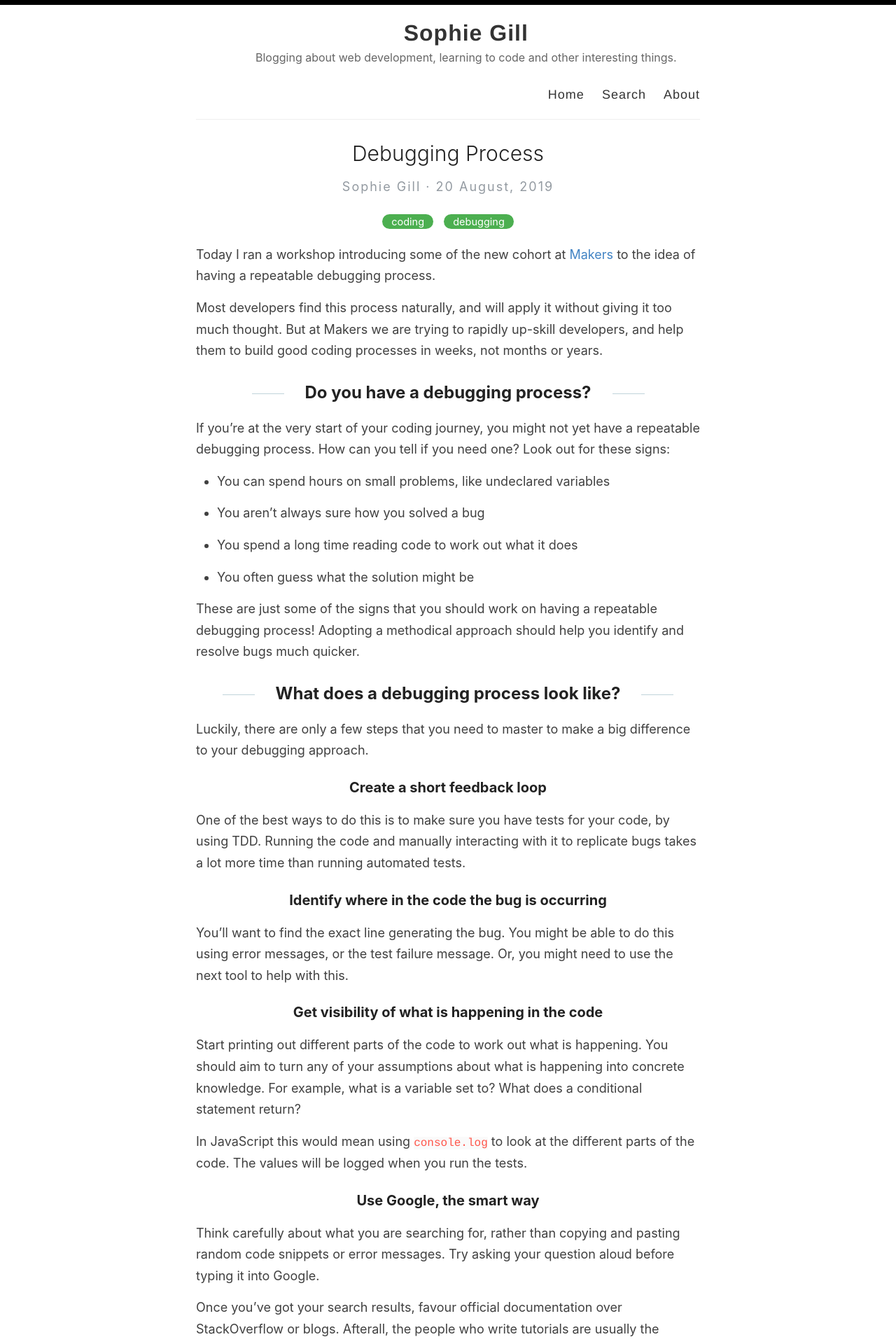
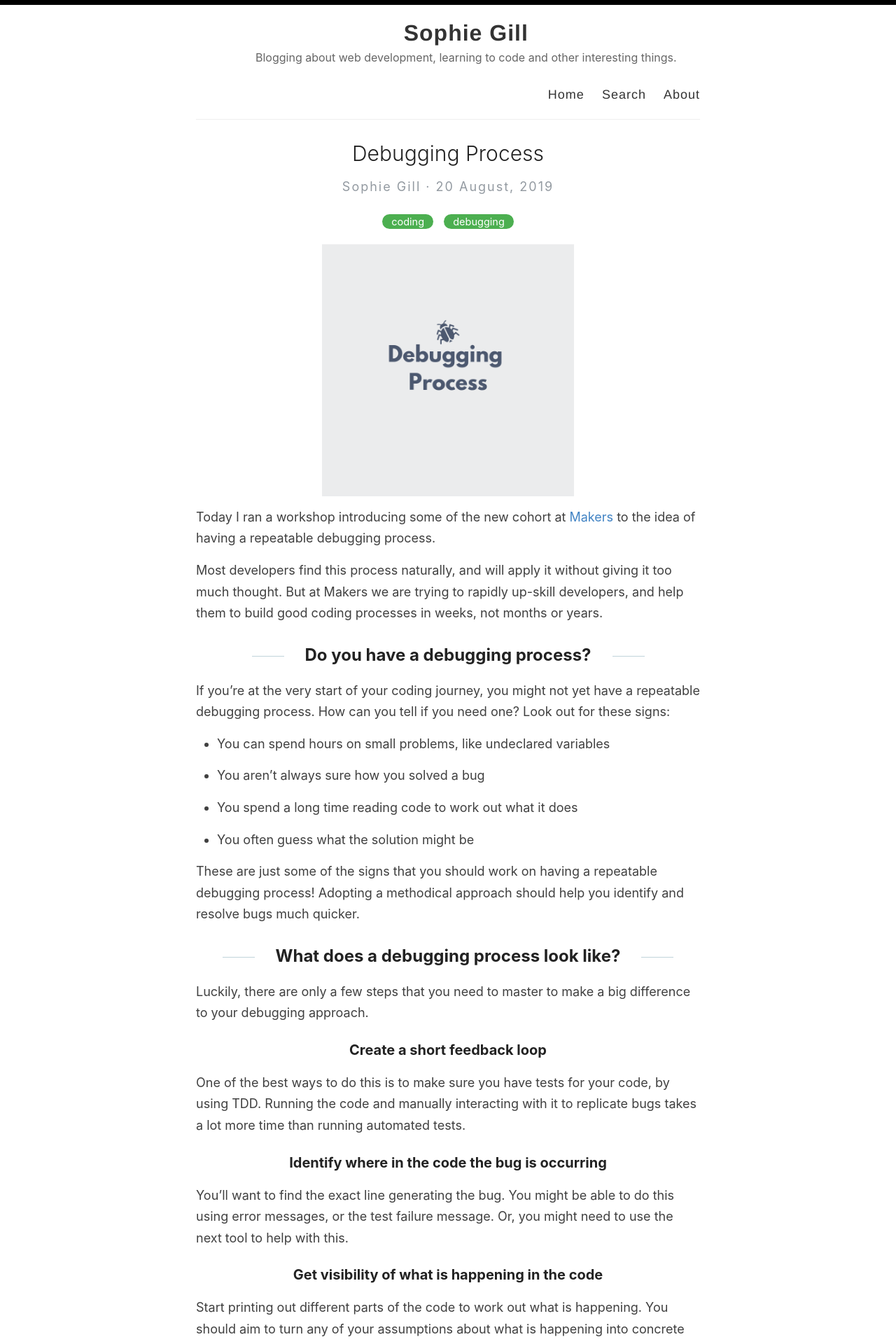
Before and after one commit to soph-g/soph-g.github.io, a Jekyll site: the page built from _posts/2019-08-20-debugging-process.md, in a window 1280 px wide. Shown: the top 1920 px of the page at 70% size. Built offline with Jekyll 4.4.1, drawn with Linux system fonts in a browser that asks for light colours.

Commit message:
:camera: adds image to blog post

```diff
--- a/_posts/2019-08-20-debugging-process.md
+++ b/_posts/2019-08-20-debugging-process.md
@@ -3,10 +3,15 @@ layout: post
 title: "Debugging Process"
 date: 2019-08-20 18:23:10 +0100
 categories: [coding, debugging]
+excerpt_separator: <!--more-->
 published: true
 ---
 
+![debugging process](/images/debugging-process.png)
+
 Today I ran a workshop introducing some of the new cohort at [Makers](http://makers.tech){:target="_blank"} to the idea of having a repeatable debugging process.
+
+<!--more-->
 
 Most developers find this process naturally, and will apply it without giving it too much thought. But at Makers we are trying to rapidly up-skill developers, and help them to build good coding processes in weeks, not months or years.
 
--- a/style.scss
+++ b/style.scss
@@ -195,7 +195,7 @@ strong, b {
 }
 
 img {
-  max-width: 100%;
+  max-width: 50%;
 }
 
 p > img {
```
Also changed, not shown: images/debugging-process.png (added).
